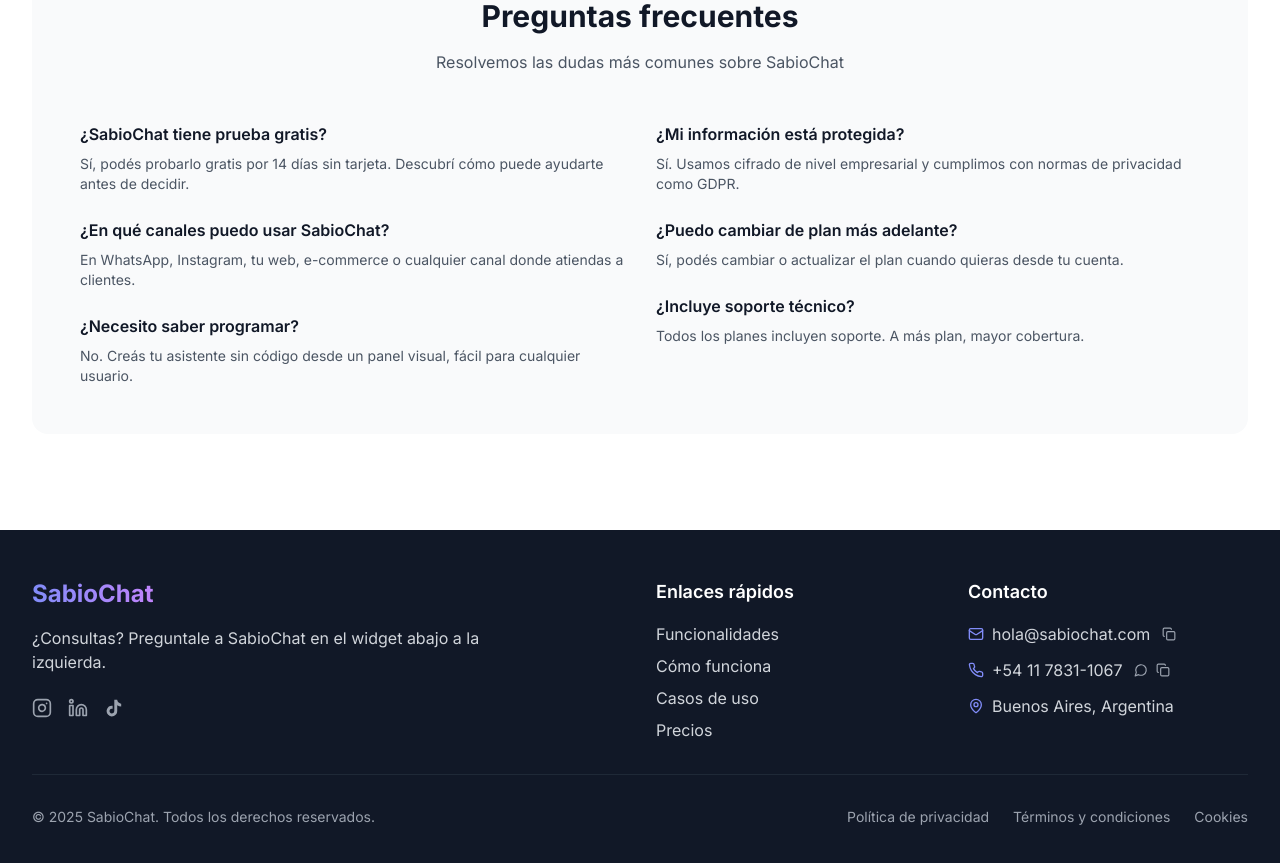
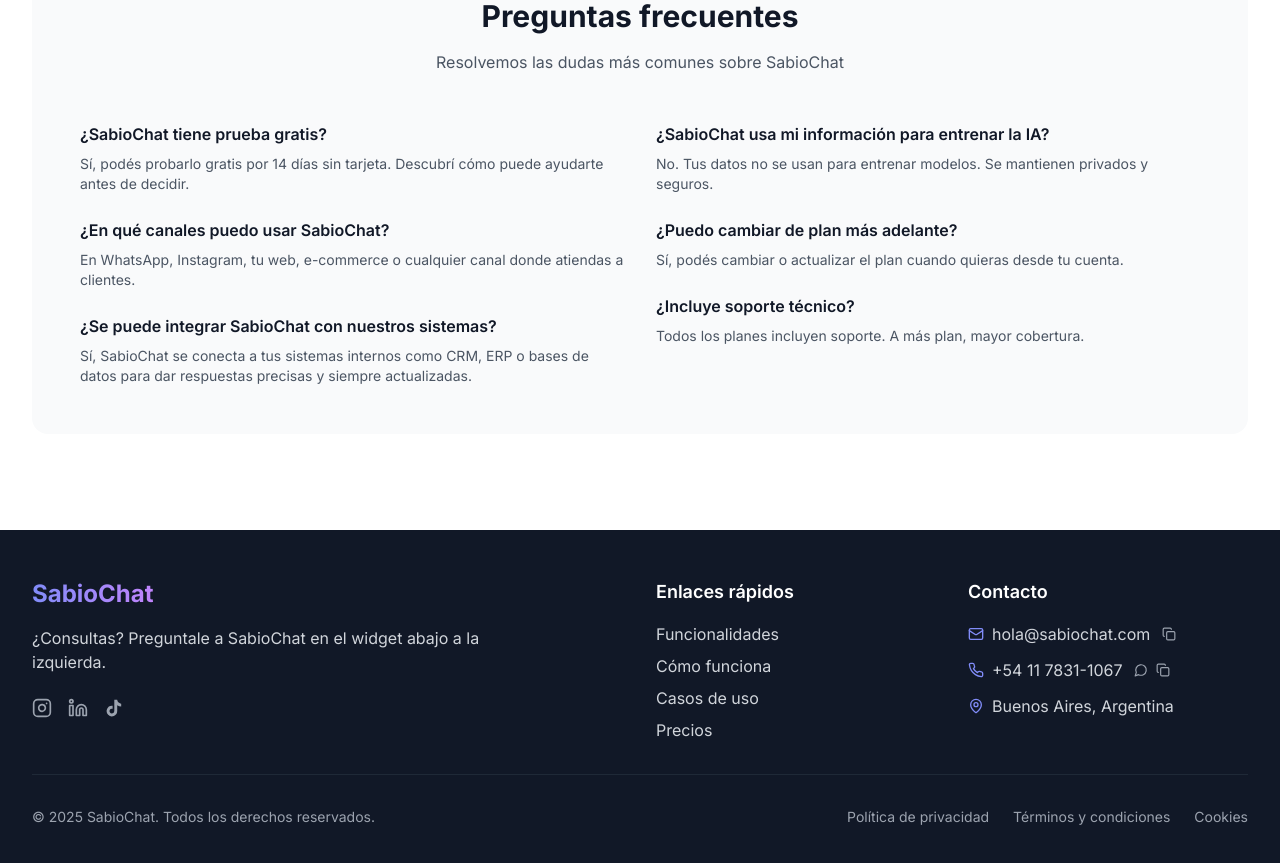
Before and after one commit to DanteSabio/sabiochat-landing, a Next.js app: page / in a window 1280 px wide. Shown: the part 6080-6943 px from the top of the page. Built offline with nearby package versions, Linux system fonts and the light colour scheme.

Commit message:
Faq actualizado

```diff
--- a/src/contexts/LanguageContext.tsx
+++ b/src/contexts/LanguageContext.tsx
@@ -166,11 +166,11 @@
     'faq.question2': '¿En qué canales puedo usar SabioChat?',
     'faq.answer2': 'En WhatsApp, Instagram, tu web, e-commerce o cualquier canal donde atiendas a clientes.',
 
-    'faq.question3': '¿Necesito saber programar?',
-    'faq.answer3': 'No. Creás tu asistente sin código desde un panel visual, fácil para cualquier usuario.',
+    'faq.question3': '¿Se puede integrar SabioChat con nuestros sistemas?',
+    'faq.answer3': 'Sí, SabioChat se conecta a tus sistemas internos como CRM, ERP o bases de datos para dar respuestas precisas y siempre actualizadas.',
 
-    'faq.question4': '¿Mi información está protegida?',
-    'faq.answer4': 'Sí. Usamos cifrado de nivel empresarial y cumplimos con normas de privacidad como GDPR.',
+    'faq.question4': '¿SabioChat usa mi información para entrenar la IA?',
+    'faq.answer4': 'No. Tus datos no se usan para entrenar modelos. Se mantienen privados y seguros.',
 
     'faq.question5': '¿Puedo cambiar de plan más adelante?',
     'faq.answer5': 'Sí, podés cambiar o actualizar el plan cuando quieras desde tu cuenta.',
@@ -591,11 +591,11 @@
     'faq.question2': 'What channels does SabioChat work with?',
     'faq.answer2': 'WhatsApp, Instagram, your website, e-commerce — connect it wherever your users are.',
 
-    'faq.question3': 'Do I need to code?',
-    'faq.answer3': 'Not at all. Build and manage your assistant visually — no technical skills required.',
+    'faq.question3': 'Can SabioChat integrate with our systems?',
+    'faq.answer3': 'Yes, SabioChat connects to your internal systems like CRM, ERP, or databases to provide accurate and always up-to-date answers.',
 
-    'faq.question4': 'Is my data secure?',
-    'faq.answer4': 'Absolutely. We use enterprise-level encryption and comply with regulations like GDPR.',
+    'faq.question4': 'Does SabioChat use my information to train the AI?',
+    'faq.answer4': 'No. Your data is not used to train any models. It remains private and secure.',
 
     'faq.question5': 'Can I switch plans later?',
     'faq.answer5': 'Yes! You can upgrade or change your plan anytime from your dashboard.',
```
